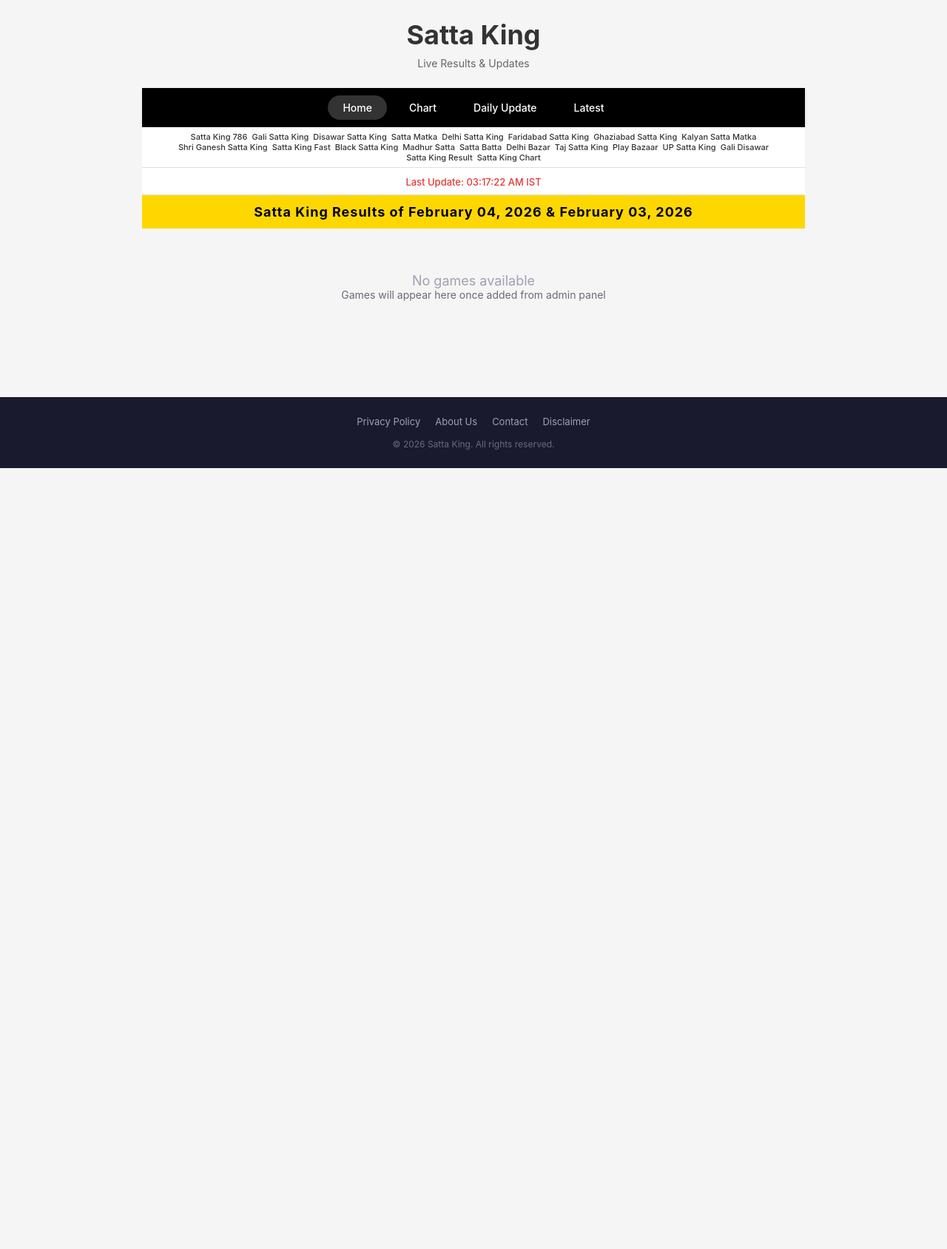
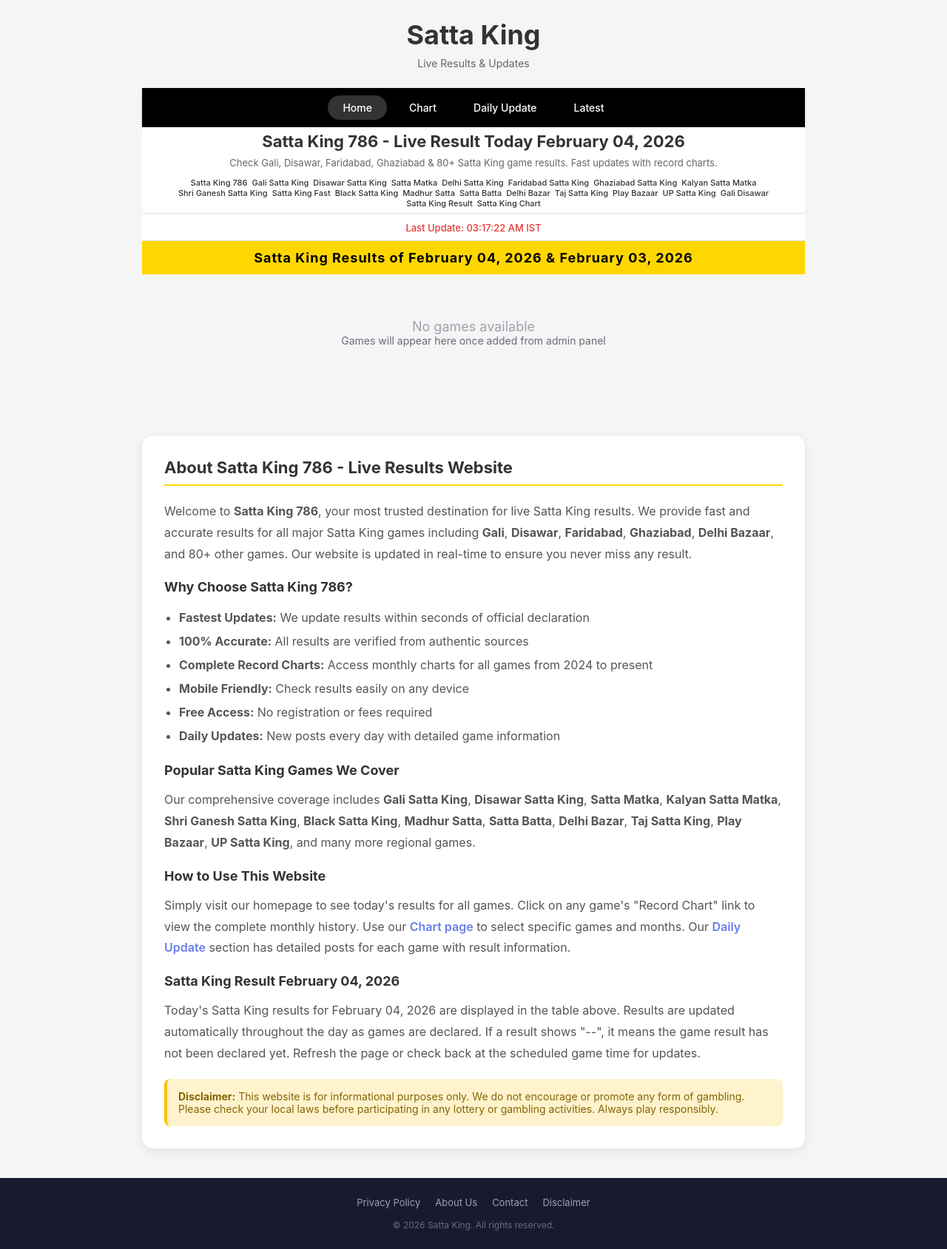
Before and after one commit to codinghunt24/sattawala, a Flask app: page / in a window 1280 px wide. Shown: the whole page at 74% size. Before the commit the page ends 633 px from the top, so only its background shows below. Run offline with Flask 3, Linux system fonts and the light colour scheme; data that the repository does not hold is empty; some libraries are stand-ins or nearby versions.

Commit message:
Add pages for privacy, about, contact, and disclaimer with SEO improvements
Add routes and templates for static pages (privacy, about, contact, disclaimer), implement schema.org structured data, and add an H1 tag and SEO content section to the homepage in main.py and index.html.

Replit-Commit-Author: Agent
Replit-Commit-Session-Id: aee7e865-1a99-432c-9787-d3033c94b277
Replit-Commit-Checkpoint-Type: full_checkpoint
Replit-Commit-Event-Id: e028db67-7c90-4abe-96f6-bce7959c3a13
Replit-Commit-Screenshot-Url: https://storage.googleapis.com/screenshot-production-us-central1/5c5b60f3-96fb-4ea4-8b2d-7cb9d62b34ba/aee7e865-1a99-432c-9787-d3033c94b277/nhfLqQD
Replit-Helium-Checkpoint-Created: true

```diff
--- a/main.py
+++ b/main.py
@@ -413,6 +413,167 @@ def chart():
 @app.route('/admin')
 def admin():
     return render_template('admin.html')
+
+@app.route('/privacy-policy')
+def privacy_policy():
+    site_settings = get_site_settings()
+    return render_template('static_page.html',
+        page_title="Privacy Policy",
+        page_content=get_privacy_policy_content(),
+        site_settings=site_settings
+    )
+
+@app.route('/about')
+def about_page():
+    site_settings = get_site_settings()
+    return render_template('static_page.html',
+        page_title="About Us",
+        page_content=get_about_content(),
+        site_settings=site_settings
+    )
+
+@app.route('/contact')
+def contact_page():
+    site_settings = get_site_settings()
+    return render_template('static_page.html',
+        page_title="Contact Us",
+        page_content=get_contact_content(),
+        site_settings=site_settings
+    )
+
+@app.route('/disclaimer')
+def disclaimer_page():
+    site_settings = get_site_settings()
+    return render_template('static_page.html',
+        page_title="Disclaimer",
+        page_content=get_disclaimer_content(),
+        site_settings=site_settings
+    )
+
+def get_privacy_policy_content():
+    return """
+    <h2>Privacy Policy</h2>
+    <p>Last updated: February 2026</p>
+
+    <h3>Information We Collect</h3>
+    <p>We collect information you provide directly to us when you use our website. This may include:</p>
+    <ul>
+        <li>Usage data and analytics</li>
+        <li>Device and browser information</li>
+        <li>IP address and location data</li>
+    </ul>
+
+    <h3>How We Use Your Information</h3>
+    <p>We use the information we collect to:</p>
+    <ul>
+        <li>Provide, maintain, and improve our services</li>
+        <li>Analyze usage patterns and trends</li>
+        <li>Deliver relevant advertisements</li>
+    </ul>
+
+    <h3>Cookies and Tracking</h3>
+    <p>We use cookies and similar tracking technologies to track activity on our website and hold certain information. You can instruct your browser to refuse all cookies or to indicate when a cookie is being sent.</p>
+
+    <h3>Third-Party Services</h3>
+    <p>We may use third-party services such as Google Analytics and Google AdSense. These services may collect information about your use of our website.</p>
+
+    <h3>Data Security</h3>
+    <p>We implement appropriate security measures to protect your personal information. However, no method of transmission over the Internet is 100% secure.</p>
+
+    <h3>Contact Us</h3>
+    <p>If you have any questions about this Privacy Policy, please contact us through our Contact page.</p>
+    """
+
+def get_about_content():
+    return """
+    <h2>About Satta King 786</h2>
+
+    <h3>Our Mission</h3>
+    <p>Satta King 786 is dedicated to providing fast, accurate, and reliable Satta King results to millions of users across India. Our platform has been serving the community since 2024, offering comprehensive coverage of all major Satta King games.</p>
+
+    <h3>What We Offer</h3>
+    <ul>
+        <li><strong>Live Results:</strong> Real-time updates for 80+ Satta King games including Gali, Disawar, Faridabad, Ghaziabad, and more</li>
+        <li><strong>Record Charts:</strong> Complete monthly and yearly charts for historical result analysis</li>
+        <li><strong>Daily Updates:</strong> Fresh content every day with detailed game information</li>
+        <li><strong>Mobile-Friendly:</strong> Access results easily from any device</li>
+    </ul>
+
+    <h3>Our Commitment</h3>
+    <p>We are committed to providing:</p>
+    <ul>
+        <li>100% accurate and verified results</li>
+        <li>Fastest updates in the industry</li>
+        <li>Clean and user-friendly interface</li>
+        <li>Free access without registration</li>
+    </ul>
+
+    <h3>Popular Games We Cover</h3>
+    <p>Our coverage includes Gali Satta King, Disawar Satta King, Satta Matka, Kalyan Satta Matka, Shri Ganesh Satta King, Black Satta King, Madhur Satta, Delhi Bazar, Taj Satta King, Play Bazaar, UP Satta King, and many more regional games.</p>
+
+    <h3>Our Team</h3>
+    <p>Our dedicated team works round the clock to ensure you get the fastest and most accurate results. We verify every result before publishing to maintain our high standards of accuracy.</p>
+    """
+
+def get_contact_content():
+    return """
+    <h2>Contact Us</h2>
+
+    <p>We value your feedback and are here to help with any questions or concerns you may have about our website.</p>
+
+    <h3>How to Reach Us</h3>
+    <p>You can reach out to us through the following methods:</p>
+
+    <div style="background: #f8f9fa; padding: 20px; border-radius: 10px; margin: 20px 0;">
+        <p><strong>Email:</strong> support@sattaking.com</p>
+        <p><strong>Response Time:</strong> We typically respond within 24-48 hours</p>
+    </div>
+
+    <h3>Frequently Asked Questions</h3>
+
+    <p><strong>Q: How often are results updated?</strong></p>
+    <p>A: Results are updated in real-time as soon as they are officially declared.</p>
+
+    <p><strong>Q: Can I access old results?</strong></p>
+    <p>A: Yes, use our Record Chart feature to view historical results for any game.</p>
+
+    <p><strong>Q: Is the website free to use?</strong></p>
+    <p>A: Yes, our website is completely free with no registration required.</p>
+
+    <h3>Report an Issue</h3>
+    <p>If you notice any incorrect information or technical issues with our website, please let us know immediately so we can address it.</p>
+    """
+
+def get_disclaimer_content():
+    return """
+    <h2>Disclaimer</h2>
+
+    <p><strong>Last Updated: February 2026</strong></p>
+
+    <h3>General Information</h3>
+    <p>The information provided on Satta King 786 website is for general informational and entertainment purposes only. We do not encourage, promote, or facilitate any form of gambling, betting, or illegal activities.</p>
+
+    <h3>Legal Notice</h3>
+    <p>Gambling and betting may be illegal in your jurisdiction. It is your sole responsibility to check and comply with the laws applicable in your area before using any information from this website. We are not responsible for any legal issues that may arise from your use of this information.</p>
+
+    <h3>No Guarantee of Accuracy</h3>
+    <p>While we strive to provide accurate and up-to-date information, we make no representations or warranties of any kind, express or implied, about the completeness, accuracy, reliability, suitability, or availability of the information on this website.</p>
+
+    <h3>No Financial Advice</h3>
+    <p>The results and information displayed on this website should not be considered as financial advice. We do not recommend or encourage any form of gambling or financial speculation based on the information provided.</p>
+
+    <h3>Third-Party Content</h3>
+    <p>Our website may contain links to third-party websites or services that are not owned or controlled by us. We have no control over, and assume no responsibility for, the content, privacy policies, or practices of any third-party websites or services.</p>
+
+    <h3>Limitation of Liability</h3>
+    <p>In no event shall Satta King 786, its operators, or its affiliates be liable for any indirect, incidental, special, consequential, or punitive damages arising out of or relating to your use of this website.</p>
+
+    <h3>Age Restriction</h3>
+    <p>This website is intended for users who are 18 years of age or older. By using this website, you confirm that you are at least 18 years old.</p>
+
+    <h3>Play Responsibly</h3>
+    <p style="background: #fff3cd; padding: 15px; border-radius: 8px; border-left: 4px solid #ffc107;">If you choose to participate in any form of gambling, please do so responsibly. Set limits, never gamble more than you can afford to lose, and seek help if you feel you have a gambling problem. Resources for gambling addiction help are available in your area.</p>
+    """
 
 @app.route('/_stcore/health')
 def stcore_health():
--- a/templates/index.html
+++ b/templates/index.html
@@ -14,6 +14,43 @@
 <meta name="twitter:title" content="Satta King 786 | Live Satta Result Today">
 <meta name="twitter:description" content="Get fast Satta King results for Gali, Disawar, Faridabad, Ghaziabad and more.">
 <link rel="canonical" href="https://sattaking.replit.app/">
+<script type="application/ld+json">
+{
+    "@context": "https://schema.org",
+    "@type": "WebSite",
+    "name": "Satta King",
+    "alternateName": ["Satta King 786", "Satta Result", "Satta Matka"],
+    "url": "https://sattaking.replit.app/",
+    "description": "Get live Satta King results for Gali, Disawar, Faridabad, Ghaziabad and 80+ games. Fast updates, record charts, daily results.",
+    "potentialAction": {
+        "@type": "SearchAction",
+        "target": "https://sattaking.replit.app/chart?game={search_term_string}",
+        "query-input": "required name=search_term_string"
+    }
+}
+</script>
+<script type="application/ld+json">
+{
+    "@context": "https://schema.org",
+    "@type": "Organization",
+    "name": "Satta King",
+    "url": "https://sattaking.replit.app/",
+    "logo": "https://sattaking.replit.app/favicon.ico",
+    "sameAs": []
+}
+</script>
+<script type="application/ld+json">
+{
+    "@context": "https://schema.org",
+    "@type": "BreadcrumbList",
+    "itemListElement": [{
+        "@type": "ListItem",
+        "position": 1,
+        "name": "Home",
+        "item": "https://sattaking.replit.app/"
+    }]
+}
+</script>
 {% endblock %}
 
 {% block styles %}
@@ -514,8 +551,8 @@
     {% endif %}
 
     <div class="hero-section">
-        <div class="hero-title">Popular Satta King Games</div>
-        <div class="hero-subtitle">Get Live Results & Charts for All Top Games</div>
+        <h1 style="font-size: 22px; color: #333; font-weight: 700; margin-bottom: 8px;">Satta King 786 - Live Result Today {{ today_date }}</h1>
+        <p style="font-size: 13px; color: #666; margin-bottom: 12px;">Check Gali, Disawar, Faridabad, Ghaziabad & 80+ Satta King game results. Fast updates with record charts.</p>
         <div class="game-tags-container">
             <span class="game-tag featured">Satta King 786</span>
             <span class="game-tag featured">Gali Satta King</span>
@@ -596,14 +633,43 @@
     </div>
     {% endif %}
 
+    <div class="seo-content-section" style="background: #fff; border-radius: 15px; padding: 30px; margin: 30px 0; box-shadow: 0 4px 15px rgba(0,0,0,0.08);">
+        <h2 style="color: #333; font-size: 22px; margin-bottom: 20px; border-bottom: 2px solid #ffd700; padding-bottom: 10px;">About Satta King 786 - Live Results Website</h2>
+
+        <p style="color: #555; line-height: 1.8; margin-bottom: 15px;">Welcome to <strong>Satta King 786</strong>, your most trusted destination for live Satta King results. We provide fast and accurate results for all major Satta King games including <strong>Gali</strong>, <strong>Disawar</strong>, <strong>Faridabad</strong>, <strong>Ghaziabad</strong>, <strong>Delhi Bazaar</strong>, and 80+ other games. Our website is updated in real-time to ensure you never miss any result.</p>
+
+        <h3 style="color: #333; font-size: 18px; margin: 20px 0 15px;">Why Choose Satta King 786?</h3>
+        <ul style="color: #555; line-height: 2; padding-left: 20px; margin-bottom: 20px;">
+            <li><strong>Fastest Updates:</strong> We update results within seconds of official declaration</li>
+            <li><strong>100% Accurate:</strong> All results are verified from authentic sources</li>
+            <li><strong>Complete Record Charts:</strong> Access monthly charts for all games from 2024 to present</li>
+            <li><strong>Mobile Friendly:</strong> Check results easily on any device</li>
+            <li><strong>Free Access:</strong> No registration or fees required</li>
+            <li><strong>Daily Updates:</strong> New posts every day with detailed game information</li>
+        </ul>
+
+        <h3 style="color: #333; font-size: 18px; margin: 20px 0 15px;">Popular Satta King Games We Cover</h3>
+        <p style="color: #555; line-height: 1.8; margin-bottom: 15px;">Our comprehensive coverage includes <strong>Gali Satta King</strong>, <strong>Disawar Satta King</strong>, <strong>Satta Matka</strong>, <strong>Kalyan Satta Matka</strong>, <strong>Shri Ganesh Satta King</strong>, <strong>Black Satta King</strong>, <strong>Madhur Satta</strong>, <strong>Satta Batta</strong>, <strong>Delhi Bazar</strong>, <strong>Taj Satta King</strong>, <strong>Play Bazaar</strong>, <strong>UP Satta King</strong>, and many more regional games.</p>
+
+        <h3 style="color: #333; font-size: 18px; margin: 20px 0 15px;">How to Use This Website</h3>
+        <p style="color: #555; line-height: 1.8; margin-bottom: 15px;">Simply visit our homepage to see today's results for all games. Click on any game's "Record Chart" link to view the complete monthly history. Use our <a href="/chart" style="color: #667eea; font-weight: 600;">Chart page</a> to select specific games and months. Our <a href="/daily-update" style="color: #667eea; font-weight: 600;">Daily Update</a> section has detailed posts for each game with result information.</p>
+
+        <h3 style="color: #333; font-size: 18px; margin: 20px 0 15px;">Satta King Result {{ today_date }}</h3>
+        <p style="color: #555; line-height: 1.8; margin-bottom: 15px;">Today's Satta King results for {{ today_date }} are displayed in the table above. Results are updated automatically throughout the day as games are declared. If a result shows "--", it means the game result has not been declared yet. Refresh the page or check back at the scheduled game time for updates.</p>
+
+        <div style="background: #fff3cd; padding: 15px; border-radius: 8px; border-left: 4px solid #ffc107; margin-top: 20px;">
+            <p style="margin: 0; color: #856404; font-size: 14px;"><strong>Disclaimer:</strong> This website is for informational purposes only. We do not encourage or promote any form of gambling. Please check your local laws before participating in any lottery or gambling activities. Always play responsibly.</p>
+        </div>
+    </div>
+
 </div>
 
 <div class="footer-section">
     <div class="footer-links">
-        <span class="footer-link">Privacy Policy</span>
-        <span class="footer-link">About Us</span>
-        <span class="footer-link">Contact</span>
-        <span class="footer-link">Disclaimer</span>
+        <a href="/privacy-policy" class="footer-link">Privacy Policy</a>
+        <a href="/about" class="footer-link">About Us</a>
+        <a href="/contact" class="footer-link">Contact</a>
+        <a href="/disclaimer" class="footer-link">Disclaimer</a>
     </div>
     <div class="copyright">© 2026 Satta King. All rights reserved.</div>
 </div>
```
Also changed, not shown: templates/static_page.html (added, +177 -0 lines).
